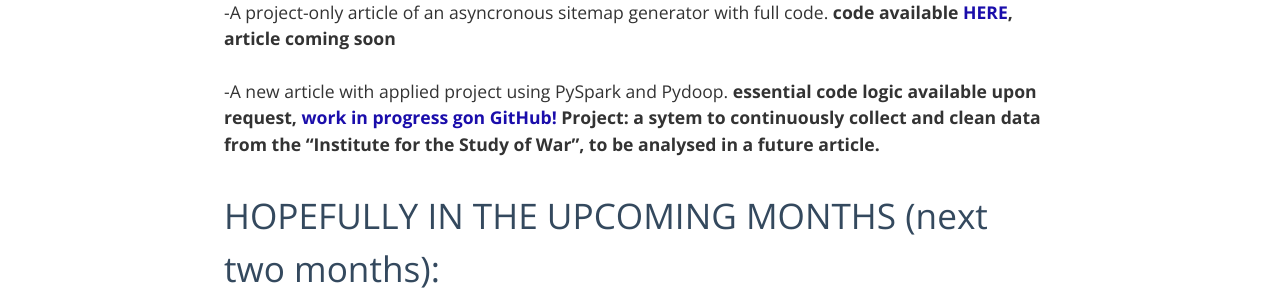
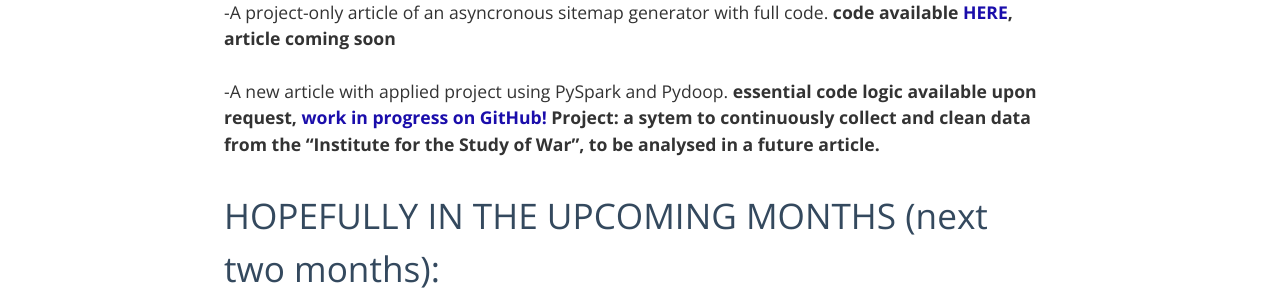
Before and after one commit to Gabriele-Donato/gabrieledonato, a Jekyll site: the page built from _posts/2024-07-13-Updates.md, in a window 1280 px wide and 900 px high, scrolled down 1641 px. Shown: the part 179-479 px from the top of the window. Built offline with Jekyll 4.4.1, drawn with Linux system fonts in a browser that asks for light colours; some of the changed text lies outside the part shown.

Commit message:
some updates on data engineering project

```diff
--- a/_posts/2024-07-13-Updates.md
+++ b/_posts/2024-07-13-Updates.md
@@ -48,7 +48,7 @@
 -A project-only article of an asyncronous sitemap generator with full code. **code available [HERE](https://github.com/Gabriele-Donato/website-materials-/tree/Scraping/Asynchronous_Sitemap_Generator), article coming soon**
 \
 \
--A new article with applied project using PySpark and Pydoop. **essential code logic available upon request, [work in progress gon GitHub!](https://github.com/Gabriele-Donato/website-materials-/tree/DataEngineering) Project: a sytem to continuously collect and clean data from the "Institute for the Study of War", to be analysed in a future article.**
+-A new article with applied project using PySpark and Pydoop. **essential code logic available upon request, [work in progress on GitHub!](https://github.com/Gabriele-Donato/website-materials-/tree/DataEngineering) Project: a sytem to continuously collect and clean data from the "Institute for the Study of War", to be analysed in a future article.**
 
 
 # HOPEFULLY IN THE UPCOMING MONTHS (next two months):
```
Also changed, not shown: other parts of _posts/2024-07-13-Updates.md (+1 -1 lines).
